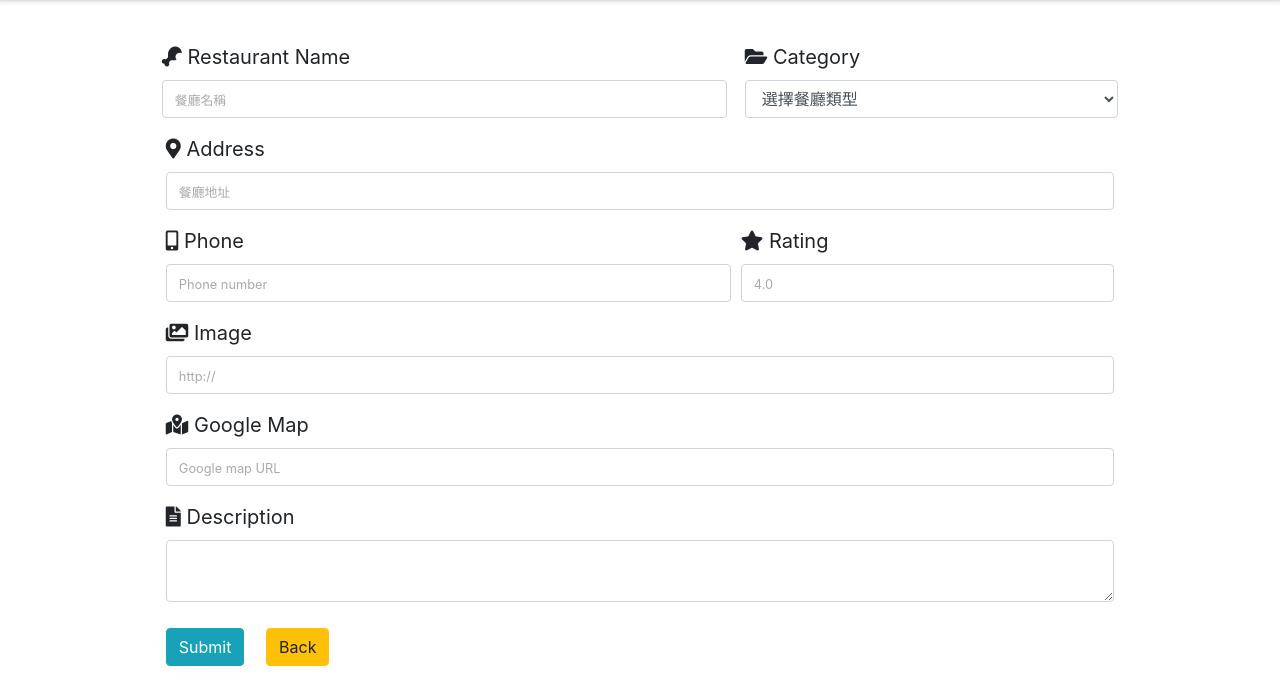
After one commit to Allen-TaiLin/Restaurant_List_2.0_Remote, a Node server app: page /restaurants/new in a window 1280 px wide. The commit adds this page. Shown: the part 413-1095 px from the top of the page. Run offline with Node 20, Linux system fonts and the light colour scheme; some libraries are stand-ins or nearby versions.

Commit message:
feat: add create function

```diff
--- a/app.js
+++ b/app.js
@@ -52,6 +52,30 @@ app.get('/search', (req, res) => {
     .catch((error) => console.log(error))
 })
 
+app.get('/restaurants/new', (req, res) => {
+  res.render('new')
+})
+
+app.post('/restaurants/new', (req, res) => {
+  // 從 req.body 拿出表單裡的資料
+  const options = req.body
+  //建立實例模型
+  const restaurantAddNew = new RestaurantData({
+    name: options.name,
+    category: options.category,
+    image: options.image,
+    location: options.location,
+    phone: options.phone,
+    google_map: options.google_map,
+    rating: options.rating,
+    description: options.description
+  })
+  //將實例存入資料庫
+  return restaurantAddNew.save()
+    .then(() => res.redirect('/'))
+    .catch((error) => console.log(error))
+})
+
 // start and listen on the Express server
 app.listen(port, () => {
   console.log(`Express is listening on http://localhost:${port}`)
--- a/views/layouts/main.hbs
+++ b/views/layouts/main.hbs
@@ -17,11 +17,23 @@
   <!-- navigation -->
   <nav class="navbar navbar-light bg-light">
     <div class="container">
-      <a class="navbar-brand" href="/">
-        <img src="https://assets-lighthouse.s3.amazonaws.com/uploads/image/file/6227/restaurant-list-logo.png"
-          width="30" height="30" class="d-inline-block align-top" alt="我的餐廳清單">
-        我的餐廳清單
-      </a>
+      <div class="row" style="width: 1100px;">
+        <div class="col-6">
+          <a class="navbar-brand" href="/">
+            <img src="https://assets-lighthouse.s3.amazonaws.com/uploads/image/file/6227/restaurant-list-logo.png"
+              width="30" height="30" class="d-inline-block align-top" alt="我的餐廳清單">
+            我的餐廳清單
+          </a>
+        </div>
+        <div class="col-6 d-flex justify-content-end align-items-center d-inline-block">
+          <a class="navbar-brand" href="/restaurants/new" style="text-center; text-decoration:none; font-size: 1.3rem;">
+            <i class="fas fa-clinic-medical mr-2"></i>新增餐廳</a>
+        </div>
+      </div>
+
+
+
+
     </div>
   </nav>
 
--- /dev/null
+++ b/views/new.hbs
@@ -0,0 +1,84 @@
+<div class="container">
+  <div class="row justify-content-center mt-5">
+    <div class="create-form">
+      <form action="/restaurants/new" method="POST">
+        <div class="form-row justify-content-center" style="font-size: 20px;">
+          <div class="form-group col-md-6">
+            <label for="name">
+              <i class="fas fa-drumstick-bite"></i>
+              Restaurant Name
+            </label>
+            <input type="text" class="form-control text-lg" id="name" name="name" placeholder="餐廳名稱" required>
+          </div>
+          <div class="form-group col-md-4 ml-2">
+            <label for="category">
+              <i class="fas fa-folder-open"></i>
+              Category
+            </label>
+            <select id="category" class="form-control" name="category" required>
+              <option value="">選擇餐廳類型</option>
+              <option value="美式餐廳">美式餐廳</option>
+              <option value="日本料理">日本料理</option>
+              <option value="義式餐廳">義式餐廳</option>
+              <option value="中式餐廳">中式餐廳</option>
+              <option value="泰式料理">泰式料理</option>
+              <option value="中東料理">中東料理</option>
+              <option value="異國風味">異國風味</option>
+              <option value="咖啡">咖啡</option>
+              <option value="酒吧">酒吧</option>
+            </select>
+          </div>
+          <div class="form-group col-10">
+            <label for="address">
+              <i class="fas fa-map-marker-alt"></i>
+              Address
+            </label>
+            <input type="text" class="form-control" id="address" name="location" placeholder="餐廳地址" required>
+          </div>
+          <div class="form-group col-md-6">
+            <label for="phone">
+              <i class="fas fa-mobile-alt"></i>
+              Phone
+            </label>
+            <input type="text" class="form-control" id="phone" name="phone" placeholder="Phone number" required>
+          </div>
+          <div class="form-group col-md-4">
+            <label for="rating">
+              <i class="fas fa-star"></i>
+              Rating
+            </label>
+            <input type="number" min="0" max="5" step="0.5" class="form-control" id="rating" name="rating"
+              placeholder="4.0">
+          </div>
+          <div class="form-group col-10">
+            <label for="image">
+              <i class="fas fa-images"></i>
+              Image
+            </label>
+            <input type="text" class="form-control" id="image" name="image" placeholder="http://">
+          </div>
+          <div class="form-group col-10">
+            <label for="google_map">
+              <i class="fas fa-map-marked-alt"></i>
+              Google Map
+            </label>
+            <input type="text" class="form-control" id="google_map" name="google_map" placeholder="Google map URL">
+          </div>
+          <div class="form-group col-md-10">
+            <label for="description">
+              <i class="fas fa-file-alt"></i>
+              Description
+            </label>
+            <textarea type="text" class="form-control form-description" id="description" name="description"></textarea>
+          </div>
+          <div class="form-group col-md-10 justify-content-start" style="margin-top: 10px;">
+            <button type="submit" class="btn btn-info">Submit</button>
+            <a href="/">
+              <button type="button" class="btn btn-warning ml-3">Back</button>
+            </a>
+          </div>
+        </div>
+      </form>
+    </div>
+  </div>
+</div>
```
